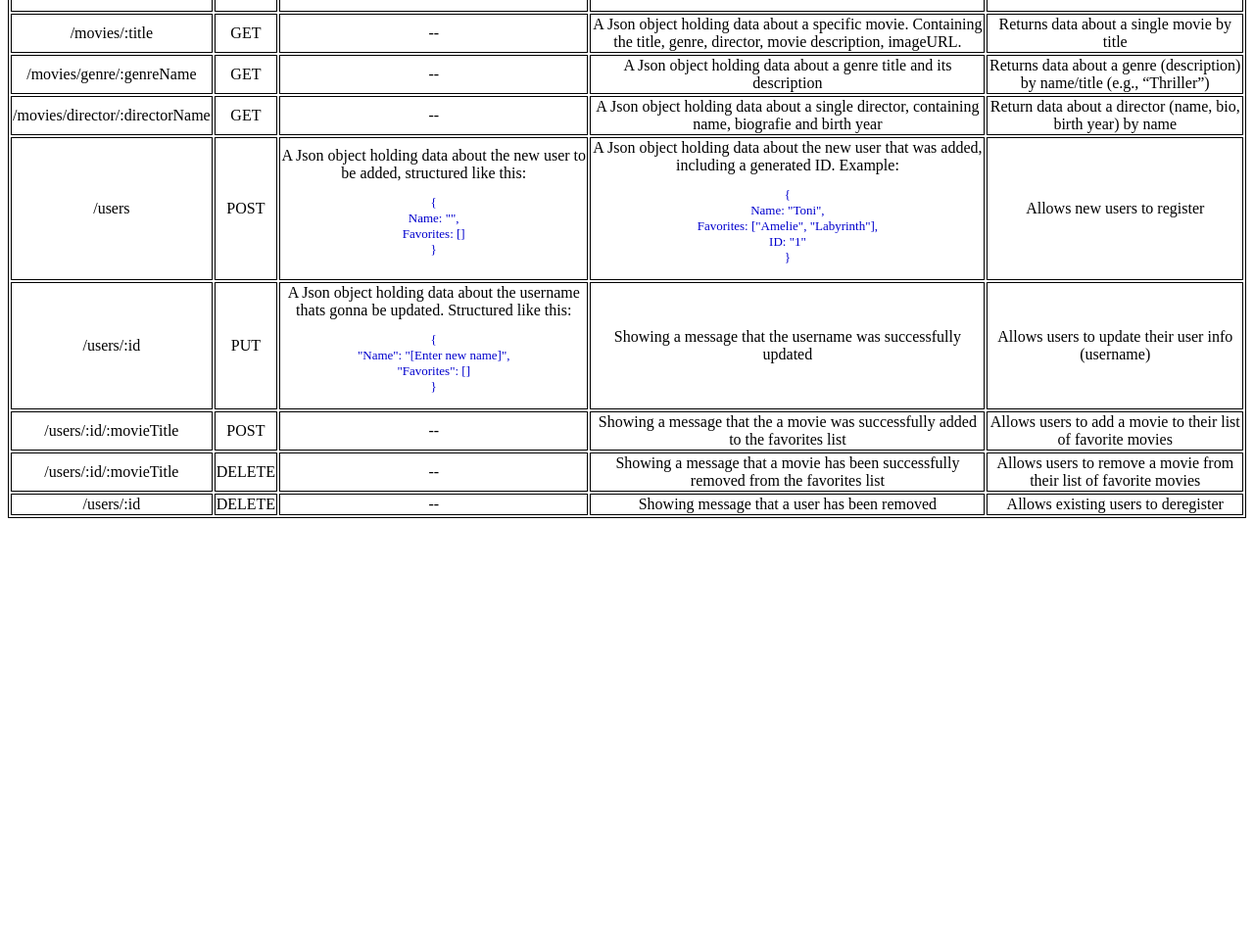
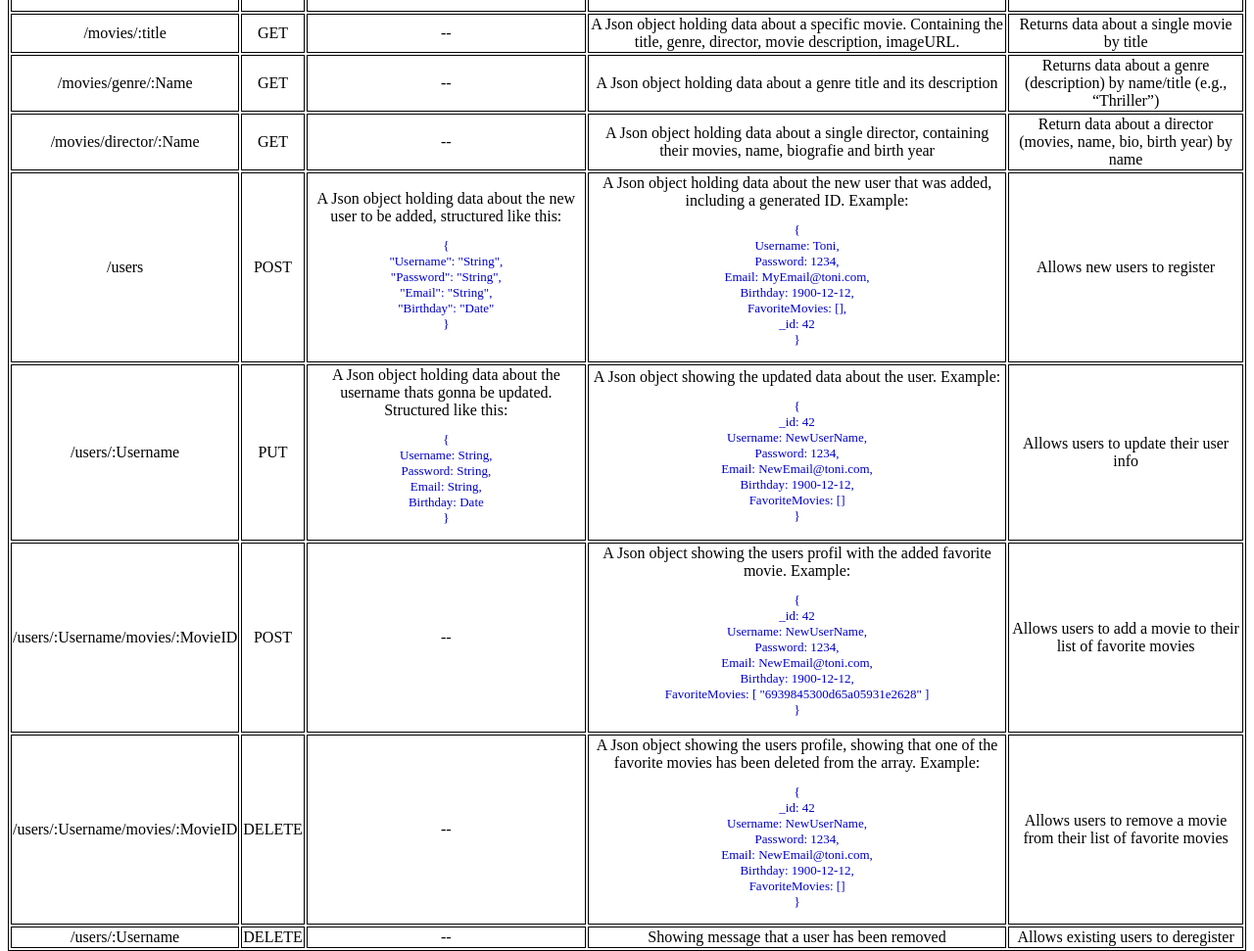
Before and after one commit to MarlaSinger2025/Movie_Api, a website: page public/documentation.html in a window 1280 px wide. Shown: the part 520-1491 px from the top of the page at 98% size. Before the commit the page ends 1057 px from the top, so only its background shows below. Drawn offline with Linux system fonts and the light colour scheme.

Commit message:
UpdatingDocumentationHtml

```diff
--- a/public/documentation.html
+++ b/public/documentation.html
@@ -64,65 +64,99 @@ Users might also be able to create a "To watch" list </p>
             <td>Returns data about a single movie by title</td>
         </tr>
          <tr>
-            <td>/movies/genre/:genreName</td>
+            <td>/movies/genre/:Name</td>
             <td>GET</td>
             <td>--</td>
             <td>A Json object holding data about a genre title and its description</td>
             <td>Returns data about a genre (description) by name/title (e.g., “Thriller”)</td>
         </tr>
          <tr>
-            <td>/movies/director/:directorName</td>
+            <td>/movies/director/:Name</td>
             <td>GET</td>
             <td>--</td>
-            <td>A Json object holding data about a single director, containing name, biografie and birth year </td>
-            <td>Return data about a director (name, bio, birth year) by name</td>
+            <td>A Json object holding data about a single director, containing their movies, name, biografie and birth year </td>
+            <td>Return data about a director (movies, name, bio, birth year) by name</td>
         </tr>
         <tr>
             <td>/users</td>
             <td>POST</td>
             <td>A Json object holding data about the new user to be added, structured like this:
                <p style="color: mediumblue; font-size: small;">{
-                   <br> Name: "",
-                    <br> Favorites: []
+                   <br> "Username": "String",
+                   <br> "Password": "String",
+                   <br>"Email": "String",
+                   <br> "Birthday": "Date"
               <br> } </p>
             </td>
             <td>A Json object holding data about the new user that was added, including a generated ID. Example:
                <p style="color: mediumblue; font-size: small;">{
-                   <br> Name: "Toni",
-                    <br> Favorites: ["Amelie", "Labyrinth"],
-                    <br> ID: "1"
-              <br> }  </p>
+                   <br> Username: Toni,
+                   <br> Password: 1234,
+                   <br>Email: MyEmail@toni.com,
+                   <br> Birthday: 1900-12-12,
+                   <br> FavoriteMovies: [],
+                   <br> _id: 42
+              <br> } </p>
             </td>
             <td>Allows new users to register</td>
         </tr>
         <tr>
-            <td>/users/:id</td>
+            <td>/users/:Username</td>
             <td>PUT</td>
             <td>A Json object holding data about the username thats gonna be updated. Structured like this:
                 <p style="color: mediumblue; font-size: small;">{
-                   <br> "Name": "[Enter new name]",
-                   <br> "Favorites": []
+                   <br> Username: String,
+                   <br> Password: String,
+                   <br>Email: String,
+                   <br> Birthday: Date
              <br>   } </p>
             </td>
-            <td>Showing a message that the username was successfully updated</td>
-            <td>Allows users to update their user info (username)</td>
+            <td>A Json object showing the updated data about the user. Example:
+                <p style="color: mediumblue; font-size: small;">{
+                   <br> _id: 42
+                   <br> Username: NewUserName,
+                   <br> Password: 1234,
+                   <br>Email: NewEmail@toni.com,
+                   <br> Birthday: 1900-12-12,
+                   <br> FavoriteMovies: []
+             <br>   } </p>
+            </td>
+            <td>Allows users to update their user info</td>
         </tr>
         <tr>
-            <td>/users/:id/:movieTitle</td>
+            <td>/users/:Username/movies/:MovieID</td>
             <td>POST</td>
             <td>--</td>
-            <td>Showing a message that the a movie was successfully added to the favorites list</td>
+            <td>A Json object showing the users profil with the added favorite movie. Example:
+                <p style="color: mediumblue; font-size: small;">{
+                   <br> _id: 42
+                   <br> Username: NewUserName,
+                   <br> Password: 1234,
+                   <br>Email: NewEmail@toni.com,
+                   <br> Birthday: 1900-12-12,
+                   <br> FavoriteMovies: [ "6939845300d65a05931e2628" ]
+             <br>   } </p>
+            </td>
             <td>Allows users to add a movie to their list of favorite movies</td>
         </tr>
         <tr>
-            <td>/users/:id/:movieTitle</td>
+            <td>/users/:Username/movies/:MovieID</td>
             <td>DELETE</td>
             <td>--</td>
-            <td>Showing a message that a movie has been successfully removed from the favorites list</td>
+            <td>A Json object showing the users profile, showing that one of the favorite movies has been deleted from the array. Example:
+                <p style="color: mediumblue; font-size: small;">{
+                   <br> _id: 42
+                   <br> Username: NewUserName,
+                   <br> Password: 1234,
+                   <br>Email: NewEmail@toni.com,
+                   <br> Birthday: 1900-12-12,
+                   <br> FavoriteMovies: []
+             <br>   } </p>
+            </td>
             <td>Allows users to remove a movie from their list of favorite movies</td>
         </tr>
         <tr>
-            <td>/users/:id</td>
+            <td>/users/:Username</td>
             <td>DELETE</td>
             <td>--</td>
             <td>Showing message that a user has been removed</td>
```
